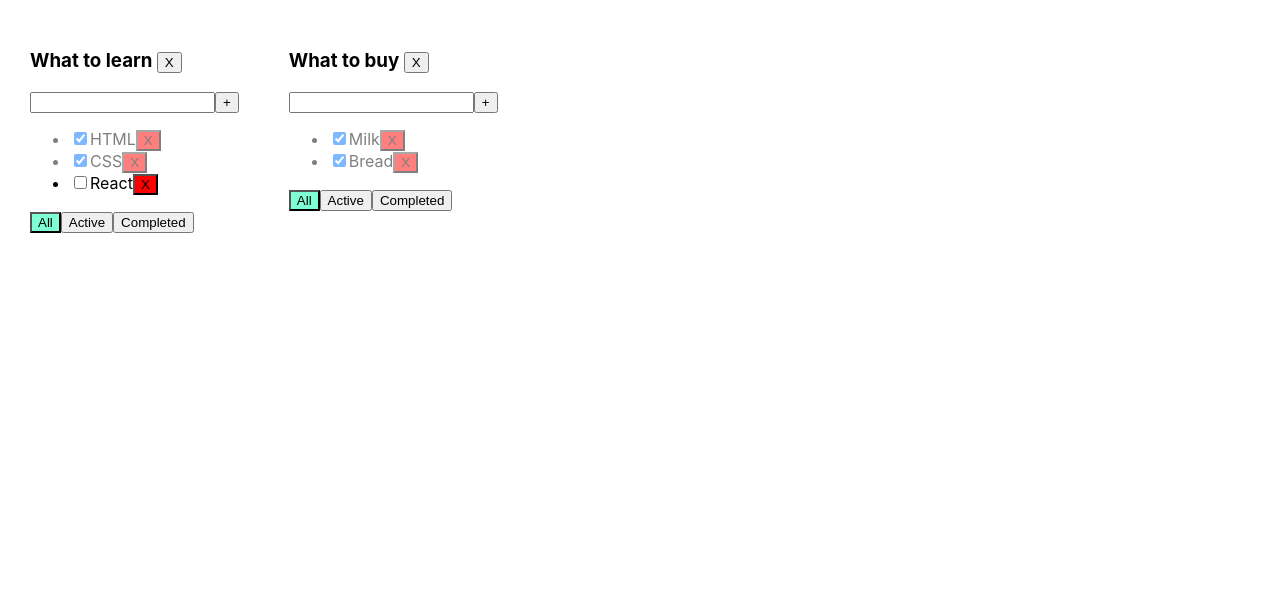
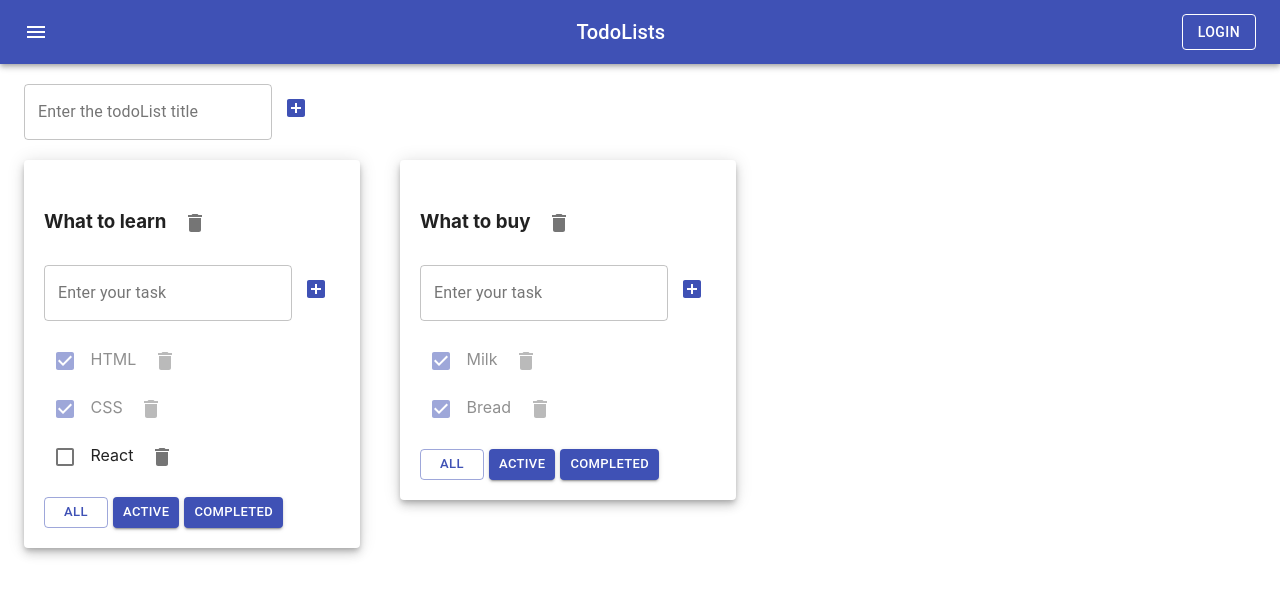
Before and after one commit to zhirkovpetr/-TodoList-, a React (Create React App) app: page / in a window 1280 px wide. Shown: the top 596 px of the page. Built offline with nearby package versions, Linux system fonts and the light colour scheme.

Commit message:
implemented material-ui

```diff
--- a/package.json
+++ b/package.json
@@ -3,6 +3,8 @@
   "version": "0.1.0",
   "private": true,
   "dependencies": {
+    "@material-ui/core": "^4.11.3",
+    "@material-ui/icons": "^4.11.2",
     "@testing-library/jest-dom": "^4.2.4",
     "@testing-library/react": "^9.3.2",
     "@testing-library/user-event": "^7.1.2",
--- /dev/null
+++ b/src/AddItemForm.tsx
@@ -0,0 +1,51 @@
+import React, {ChangeEvent, KeyboardEvent, useState} from "react";
+import {AddBox} from "@material-ui/icons";
+import {IconButton, TextField} from "@material-ui/core";
+
+type AddItemFormPropsType = {
+    addItem: (title: string) => void // родительский callback
+    label: string
+}
+
+export function AddItemForm(props: AddItemFormPropsType) {
+    const [title, setTitle] = useState<string>('')
+    const [error, setError] = useState<string | null>(null)
+   /* const errorMessage = error ? <div className={'error-message'}> {error} </div> : null*/
+    const changeTitle = (e: ChangeEvent<HTMLInputElement>) => {
+        setError(null)
+        setTitle(e.currentTarget.value)
+    }
+    const onKeyPressAddItem = (e: KeyboardEvent<HTMLInputElement>) => {
+        if (e.key === 'Enter') {
+            addItem()
+        }
+    }
+
+    const addItem = () => {
+        const trimmedTitle = title.trim()
+        if (trimmedTitle) {
+            props.addItem(trimmedTitle)
+        } else {
+            setError('Title is required!')
+        }
+        setTitle('')
+    }
+
+    return (
+        <div>
+            <TextField
+                variant={'outlined'}
+                       value={title}
+                       onChange={changeTitle}
+                       onKeyPress={onKeyPressAddItem}
+                       label={props.label}
+                       error={!!error}
+                       helperText={error}/>
+            <IconButton onClick={addItem} color={'primary'}>
+                <AddBox/>
+            </IconButton>
+            {/*{errorMessage}*/}
+        </div>
+
+    )
+}
--- a/src/App.css
+++ b/src/App.css
@@ -1,3 +1,4 @@
+/*
 .App {
   padding: 30px;
   display: flex;
@@ -22,6 +23,7 @@
 .error-message {
   color: red;
 }
+*/
 
 
 
--- a/src/App.tsx
+++ b/src/App.tsx
@@ -2,6 +2,9 @@ import React, {useState} from 'react';
 import './App.css';
 import TodoList from "./TodoList";
 import {v1} from "uuid";
+import {AddItemForm} from "./AddItemForm";
+import {AppBar, Button, Container, Grid, IconButton, Paper, Toolbar, Typography} from "@material-ui/core";
+import {Menu} from "@material-ui/icons";
 
 export type TaskType = {
     id: string;
@@ -10,23 +13,22 @@ export type TaskType = {
 }
 
 export type FilterValuesType = "all" | "active" | "completed"   //ипизирование фильтра
-export type TodoListType={
+export type TodoListType = {
     id: string
     title: string
     filter: FilterValuesType
 }
 
-export type TasksStateType={
+export type TasksStateType = {
     [key: string]: Array<TaskType>
 }
 
 function App() {
     //BLL:
-    const todoListId_1= v1();
-    const todoListId_2= v1();
+    const todoListId_1 = v1();
+    const todoListId_2 = v1();
 
-
-    const [todoLists, setTodoLists]= useState<Array<TodoListType>>([
+    const [todoLists, setTodoLists] = useState<Array<TodoListType>>([
         {id: todoListId_1, title: 'What to learn', filter: "all"},
         {id: todoListId_2, title: 'What to buy', filter: "all"},
     ])
@@ -40,42 +42,69 @@ function App() {
         [todoListId_2]: [
             {id: v1(), title: "Milk", isDone: true},
             {id: v1(), title: "Bread", isDone: true}
-            ]
+        ],
     })
 
-    function removeTodoList(todoListId: string){
-        const updatedTodoList= todoLists.filter(tl=> tl.id !== todoListId )
+    function removeTodoList(todoListId: string) {
+        const updatedTodoList = todoLists.filter(tl => tl.id !== todoListId)
         setTodoLists(updatedTodoList);
         delete tasks[todoListId]   //удалил таски из массива, тк без этой функции они удаляются только из ui
     }
 
+    function addTodoList(title: string) {
+        const newTodoListID = v1()
+        const newTodoList: TodoListType = {
+            id: newTodoListID, title, filter: "all"
+        }
+        setTodoLists([...todoLists, newTodoList])
+        setTasks({...tasks, [newTodoListID]: []})
+    }
+
     function removeTask(taskID: string, todoListId: string) {
-        const updatedTasks= tasks[todoListId].filter(t => t.id !== taskID)
-        setTasks({...tasks,
-            [todoListId]: updatedTasks})
+        const updatedTasks = tasks[todoListId].filter(t => t.id !== taskID)
+        setTasks({
+            ...tasks,
+            [todoListId]: updatedTasks
+        })
     }
 
     function addTask(title: string, todoListId: string) {
-        const newTask= {
+        const newTask = {
             id: v1(),
             isDone: false,
             title: title //из парепетра тайтл
         }
-        const updatedTasks= [newTask, ...tasks[todoListId]]
-        setTasks({...tasks,
+        const updatedTasks = [newTask, ...tasks[todoListId]]
+        setTasks({
+            ...tasks,
             [todoListId]: updatedTasks
         })
     }
 
     function changeTaskStatus(taskID: string, newIsDoneValue: boolean, todoListId: string) {
         const updatedTasks = tasks[todoListId].map(t => t.id === taskID ? {...t, isDone: newIsDoneValue} : t)
-        setTasks({...tasks,
+        setTasks({
+            ...tasks,
             [todoListId]: updatedTasks
         })
     }
 
+    function changeTaskTitle(taskID: string, title: string, todoListId: string) {
+        const updatedTasks = tasks[todoListId].map(t => t.id === taskID ? {...t, title} : t)
+        setTasks({
+            ...tasks,
+            [todoListId]: updatedTasks
+        })
+    }
+
+
+    function changeTodoListTitle(title: string, todoListID: string) {
+        const updatedTodoLists = todoLists.map(tl => tl.id === todoListID ? {...tl, title} : tl)
+        setTodoLists(updatedTodoLists)
+    }
+
     function changeTodoListFilter(newFilterValue: FilterValuesType, todoListId: string) {
-        const updatedTodoList= todoLists.map(tl=> tl.id === todoListId ? {...tl, filter: newFilterValue} : tl)
+        const updatedTodoList = todoLists.map(tl => tl.id === todoListId ? {...tl, filter: newFilterValue} : tl)
         setTodoLists(updatedTodoList)
     }
 
@@ -90,12 +119,11 @@ function App() {
         }
     }
 
+    const todoListComponents = todoLists.map((tl) => {
         return (
-        <div className="App">
-            {
-                todoLists.map ((tl)=> {
-                    return (<TodoList
-                        key={tl.id}
+            <Grid item={true} key={tl.id}>
+            <Paper elevation={6} style={{padding: '20px'}}>
+                <TodoList
                     title={tl.title}
                     tasks={getTasksForTodoList(tl)}
                     removeTask={removeTask}
@@ -105,10 +133,35 @@ function App() {
                     changeTaskStatus={changeTaskStatus}
                     Id={tl.id}
                     removeTodoList={removeTodoList}
-                    />)
+                    changeTodoListTitle={changeTodoListTitle}
+                    changeTaskTitle={changeTaskTitle}
+
+                />
+            </Paper>
+            </Grid>)
     })
-            }
 
+    return (
+        <div className="App">
+            <AppBar position="static">
+                <Toolbar style={{justifyContent: 'space-between'}}>
+                    <IconButton edge="start" color="inherit" aria-label="menu">
+                        <Menu/>
+                    </IconButton>
+                    <Typography variant="h6">
+                        TodoLists
+                    </Typography>
+                    <Button variant={'outlined'} color="inherit">Login</Button>
+                </Toolbar>
+            </AppBar>
+            <Container fixed>
+                <Grid container={true} style={{padding: '20px 0px'}}>
+                    <AddItemForm label={'Enter the todoList title'} addItem={addTodoList}/>
+                </Grid>
+                <Grid container={true} spacing={5}>
+                    {todoListComponents}
+                </Grid>
+            </Container>
         </div>
     );
 }
--- /dev/null
+++ b/src/EditableSpan.tsx
@@ -0,0 +1,47 @@
+import React, {ChangeEvent, KeyboardEvent, useState} from "react";
+import './App.css';
+import {TextField} from "@material-ui/core";
+
+
+type EditableSpanPropsType = {
+    title: string
+    changeTitle: (title: string) => void
+}
+
+function EditableSpan(props: EditableSpanPropsType) {
+    const [editMode, setEditMode] = useState<boolean>(false)
+    const [title, setTitle] = useState<string>('')
+    const [error, setError] = useState<boolean>(false)
+
+    const onEditMode = () => {
+        setError(false)
+        setTitle(props.title)
+        setEditMode(true)
+    }
+
+    const offEditMode = () => {
+        const trimmedTitle = title.trim()
+        setEditMode(false)
+        if (trimmedTitle) {
+            props.changeTitle(title)
+        }
+    }
+    const changeTitle = (e: ChangeEvent<HTMLInputElement>) => {
+        setTitle(e.currentTarget.value)
+        if (!e.currentTarget.value.trim()) {
+            setError(true)
+        }
+    }
+
+    return (
+        editMode ? <TextField value={title}
+                              onChange={changeTitle}
+                              autoFocus
+                              onBlur={offEditMode}
+                              color={'primary'}
+                              variant={'standard'}
+            /> : <span onDoubleClick={onEditMode}> {props.title} </span>
+    )
+}
+
+export default EditableSpan;
--- a/src/TodoList.tsx
+++ b/src/TodoList.tsx
@@ -1,6 +1,10 @@
-import React, {ChangeEvent, KeyboardEvent, useState} from "react";
-import {FilterValuesType, TaskType, TodoListType} from "./App";
+import React, {ChangeEvent} from "react";
+import {FilterValuesType, TaskType} from "./App";
 import './App.css';
+import {AddItemForm} from "./AddItemForm";
+import EditableSpan from "./EditableSpan";
+import {Button, Checkbox, IconButton} from '@material-ui/core';
+import {Delete} from "@material-ui/icons";
 
 type TodoListPropsType = {
     title: string
@@ -11,72 +15,73 @@ type TodoListPropsType = {
     todoListFilter: FilterValuesType
     changeTaskStatus: (taskID: string, newIsDoneValue: boolean, todoListId: string) => void
     Id: string
-    removeTodoList: (todoListId: string)=> void
+    changeTaskTitle: (taskID: string, title: string, todoListId: string) => void
+    removeTodoList: (todoListId: string) => void
+    changeTodoListTitle: (taskID: string, todoListId: string) => void
 }
 
 function TodoList(props: TodoListPropsType) {
-    const [title, setTitle] = useState<string>('')
-    const [error, setError]= useState<string | null>(null)
+
     const tasks = props.tasks.map(t => {
         const removeTask = () => props.removeTask(t.id, props.Id)
-        const changeStatus = (e:ChangeEvent<HTMLInputElement>) => props.changeTaskStatus(t.id, e.currentTarget.checked, props.Id)
+        const changeStatus = (e: ChangeEvent<HTMLInputElement>) => props.changeTaskStatus(t.id, e.currentTarget.checked, props.Id)
+        const changeTaskTitle = (title: string) => props.changeTaskTitle(t.id, title, props.Id)
         return (
             <li key={t.id} className={t.isDone ? 'is-done' : ''}>
-                <input type="checkbox" checked={t.isDone}
-                       onChange={changeStatus}/>
-                <span>{t.title}</span>
-                <button onClick={removeTask} className={'removeButton'}>X</button>
+
+                <Checkbox color={'primary'}
+                          checked={t.isDone}
+                          onChange={changeStatus}/>
+                <EditableSpan title={t.title} changeTitle={changeTaskTitle}/>
+                <IconButton onClick={removeTask}>
+                    <Delete/>
+                </IconButton>
+                {/*<button onClick={removeTask} className={'removeButton'}>X</button>*/}
+
             </li>
         )
     })
+
     const setAllFilterValue = () => props.changeTodoListFilter('all', props.Id)
     const setActiveFilterValue = () => props.changeTodoListFilter('active', props.Id)
     const setCompletedFilterValue = () => props.changeTodoListFilter('completed', props.Id)
-    const changeTitle = (e: ChangeEvent<HTMLInputElement>) => {
-        setError(null)
-        setTitle(e.currentTarget.value)
+    const addTask = (title: string) => {
+        props.addTask(title, props.Id)
     }
-    const removeTodoList= () => {props.removeTodoList(props.Id)}
-    const addTask = () => {
-        const trimmedTitle= title.trim()
-        if(trimmedTitle){
-            props.addTask(trimmedTitle, props.Id)
-        }else {setError('Title is required!')}
-        setTitle('')
+    const removeTodoList = () => {
+        props.removeTodoList(props.Id)
     }
-    const onKeyPressAddTask = (e: KeyboardEvent<HTMLInputElement>) => {
-        if (e.key === 'Enter') {
-            addTask()
-        }
-    }
-    const errorMessage= error? <div className={'error-message'}> {error} </div> : null
+    const changeTodoListTitle = (title: string) => props.changeTodoListTitle(title, props.Id)
+
+
     return (
         <div>
-            <h3>{props.title} <button onClick={removeTodoList}>X</button></h3>
-            <div>
-                <input
-                    value={title}
-                    onChange={changeTitle}
-                    onKeyPress={onKeyPressAddTask}
-                    className={error? 'error' : ''}
-                />
-                <button onClick={addTask}>+</button>
-                {errorMessage}
-
-            </div>
-            <ul>
+            <h3>
+                <EditableSpan title={props.title} changeTitle={changeTodoListTitle}/>
+                <IconButton onClick={removeTodoList}>
+                    <Delete/>
+                </IconButton>
+                {/*<button onClick={removeTodoList}>X</button>*/}
+            </h3>
+            <AddItemForm label={'Enter your task'} addItem={addTask}/>
+            <ul style={{listStyle: 'none', padding: '0px'}}>
                 {tasks}
             </ul>
             <div>
-                <button className={props.todoListFilter === 'all' ? 'active-filter' : ''}
+                <Button style={{marginRight: '5px'}}
+                        size={'small'} color={'primary'}
+                        variant={props.todoListFilter === 'all' ? 'outlined' : 'contained'}
                         onClick={setAllFilterValue}>All
-                </button>
-                <button className={props.todoListFilter === 'active' ? 'active-filter' : ''}
+                </Button>
+                <Button style={{marginRight: '5px'}}
+                        size={'small'} color={'primary'}
+                        variant={props.todoListFilter === 'active' ? 'outlined' : 'contained'}
                         onClick={setActiveFilterValue}>Active
-                </button>
-                <button className={props.todoListFilter === 'completed' ? 'active-filter' : ''}
+                </Button>
+                <Button size={'small'} color={'primary'}
+                        variant={props.todoListFilter === 'completed' ? 'outlined' : 'contained'}
                         onClick={setCompletedFilterValue}>Completed
-                </button>
+                </Button>
             </div>
         </div>
     );
```
Also changed, not shown: 1 other file (tests, documents, lock files or other folders). Lines whose indentation alone changed are shown as unchanged.
